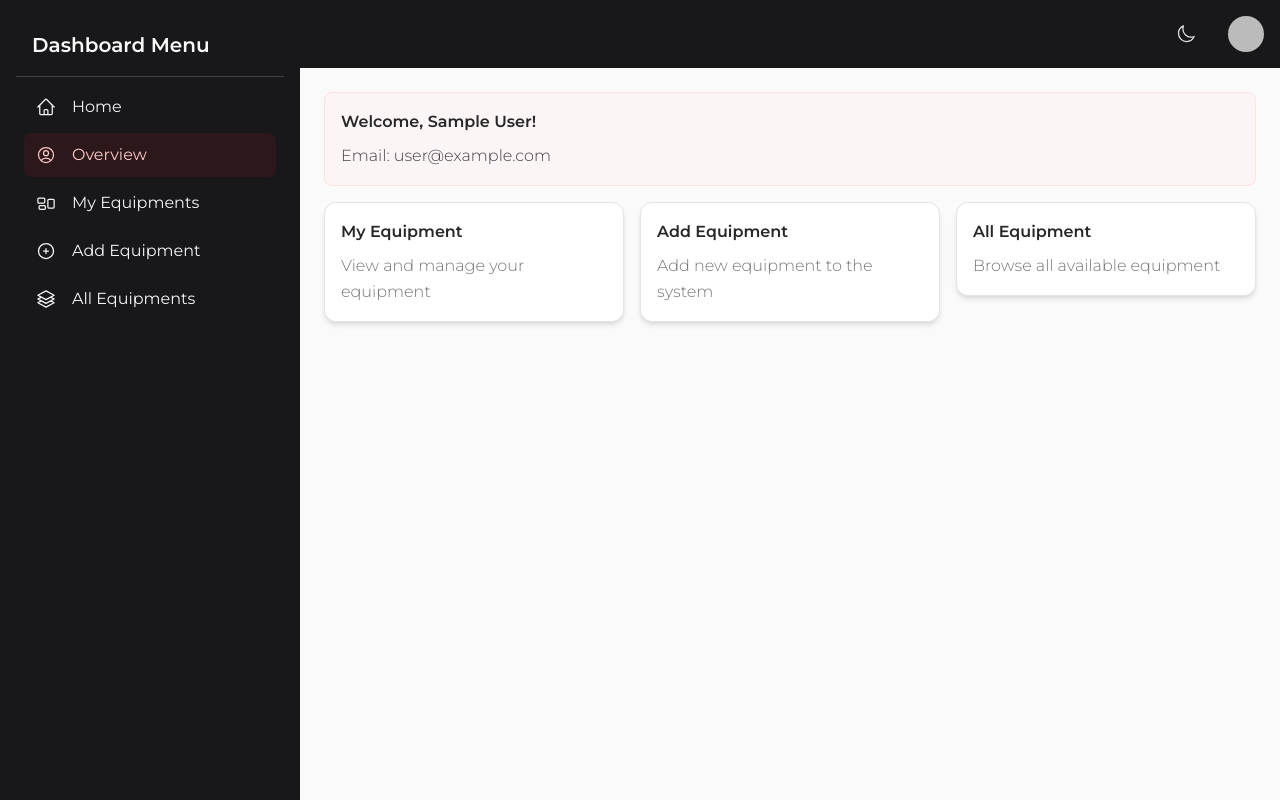
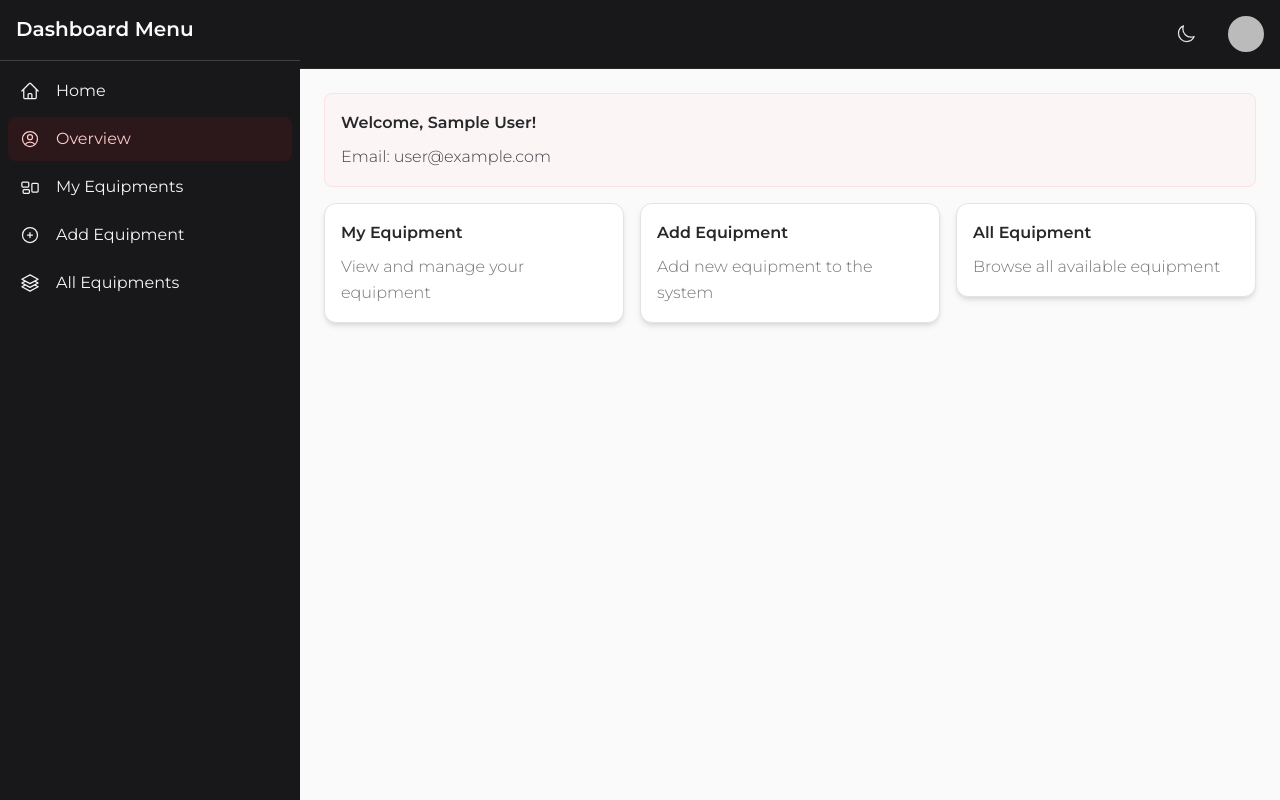
Before and after one commit to zsnahid/PH-Assignment-10-Client, a React (Vite) app: page /dashboard in a window 1280 px wide. Built offline with nearby package versions, Linux system fonts and the light colour scheme; no server answers; sample sign-in values are in the browser's storage.

Commit message:
fix: scroll issue in sidebar and main section of dashboard

```diff
--- a/package.json
+++ b/package.json
@@ -37,6 +37,7 @@
     "eslint-plugin-react-refresh": "^0.4.16",
     "globals": "^15.13.0",
     "postcss": "^8.4.49",
+    "tailwind-scrollbar": "^4.0.2",
     "tailwindcss": "^3.4.17",
     "vite": "^6.0.3"
   }
--- a/src/pages/Dashboard.jsx
+++ b/src/pages/Dashboard.jsx
@@ -36,15 +36,16 @@ export default function Dashboard() {
   };
 
   return (
-    <div className="min-h-screen flex">
-      {/* Sidebar */}
-      <Card className="h-screen w-full lg:w-[300px] p-4 rounded-none shadow-none bg-gray-900 dark:bg-gray-950 text-gray-50">
+    <div className="h-screen flex overflow-hidden">
+      {/* Sidebar - Fixed height with independent scroll */}
+      <Card className="w-full lg:w-[300px] h-screen rounded-none shadow-none bg-gray-900 dark:bg-gray-950 text-gray-50 flex flex-col">
         <div className="p-4 border-b border-gray-700">
           <Typography variant="h5" className="text-gray-50">
             Dashboard Menu
           </Typography>
         </div>
-        <List className="text-gray-100">
+
+        <List className="text-gray-100 flex-1 overflow-y-auto scrollbar-thin scrollbar-thumb-gray-700 scrollbar-track-gray-800 hover:scrollbar-thumb-gray-600">
           <Link to="/">
             <ListItem className="hover:bg-red-900/20 hover:text-red-200 transition-colors">
               <ListItemPrefix>
@@ -104,10 +105,10 @@ export default function Dashboard() {
         </List>
       </Card>
 
-      {/* Main Content */}
-      <div className="flex-1 flex flex-col">
-        {/* Header */}
-        <div className="bg-gray-900 dark:bg-gray-950 p-4 flex justify-end items-center gap-4">
+      {/* Main Content - Fixed height with independent scroll */}
+      <div className="flex-1 flex flex-col h-screen overflow-hidden">
+        {/* Fixed Header */}
+        <div className="bg-gray-900 dark:bg-gray-950 p-4 flex justify-end items-center gap-4 border-b border-gray-800">
           <Button
             onClick={toggleDarkMode}
             variant="text"
@@ -129,14 +130,17 @@ export default function Dashboard() {
                 className="cursor-pointer"
               />
             </MenuHandler>
-            <MenuList className="p-1">
-              <MenuItem className="flex items-center gap-2 rounded hover:bg-red-50 hover:text-red-900">
-                <Typography variant="small" className="font-medium">
+            <MenuList className="p-1 dark:bg-gray-900">
+              <MenuItem className="flex items-center gap-2 rounded hover:bg-red-50 dark:hover:bg-red-900/20 hover:text-red-900 dark:hover:text-red-200">
+                <Typography
+                  variant="small"
+                  className="font-medium dark:text-gray-200"
+                >
                   {user?.displayName}
                 </Typography>
               </MenuItem>
               <MenuItem
-                className="flex items-center gap-2 rounded hover:bg-red-50 hover:text-red-900"
+                className="flex items-center gap-2 rounded hover:bg-red-50 dark:hover:bg-red-900/20 hover:text-red-900 dark:hover:text-red-200"
                 onClick={() => {
                   logOut()
                     .then(() => {
@@ -147,7 +151,10 @@ export default function Dashboard() {
                     });
                 }}
               >
-                <Typography variant="small" className="font-normal">
+                <Typography
+                  variant="small"
+                  className="font-normal dark:text-gray-200"
+                >
                   Sign Out
                 </Typography>
               </MenuItem>
@@ -155,9 +162,11 @@ export default function Dashboard() {
           </Menu>
         </div>
 
-        {/* Content Area */}
-        <div className="flex-1 p-6 overflow-auto bg-gray-50 dark:bg-gray-950 shadow-none rounded-none">
-          <Outlet />
+        {/* Scrollable Content Area */}
+        <div className="flex-1 overflow-y-auto bg-gray-50 dark:bg-gray-950 scrollbar-thin scrollbar-thumb-gray-300 dark:scrollbar-thumb-gray-700 scrollbar-track-gray-100 dark:scrollbar-track-gray-800 hover:scrollbar-thumb-gray-400 dark:hover:scrollbar-thumb-gray-600">
+          <div className="p-6">
+            <Outlet />
+          </div>
         </div>
       </div>
     </div>
--- a/tailwind.config.js
+++ b/tailwind.config.js
@@ -1,4 +1,6 @@
 import withMT from "@material-tailwind/react/utils/withMT";
+import tailwindScrollbar from "tailwind-scrollbar";
+
 /** @type {import('tailwindcss').Config} */
 export default withMT({
   content: ["./index.html", "./src/**/*.{js,ts,jsx,tsx}"],
@@ -23,7 +25,6 @@ export default withMT({
           900: "#7F1D1D", // Darkest red for borders/text
           950: "#450A0A", // Ultra dark red for dark mode
         },
-        // Neutral colors for text and backgrounds
         gray: {
           50: "#FAFAFA", // Light background
           100: "#F4F4F5", // Light hover states
@@ -36,5 +37,5 @@ export default withMT({
       },
     },
   },
-  plugins: [],
+  plugins: [tailwindScrollbar({ nocompatible: true })],
 });
```
Also changed, not shown: 1 other file (tests, documents, lock files or other folders).
